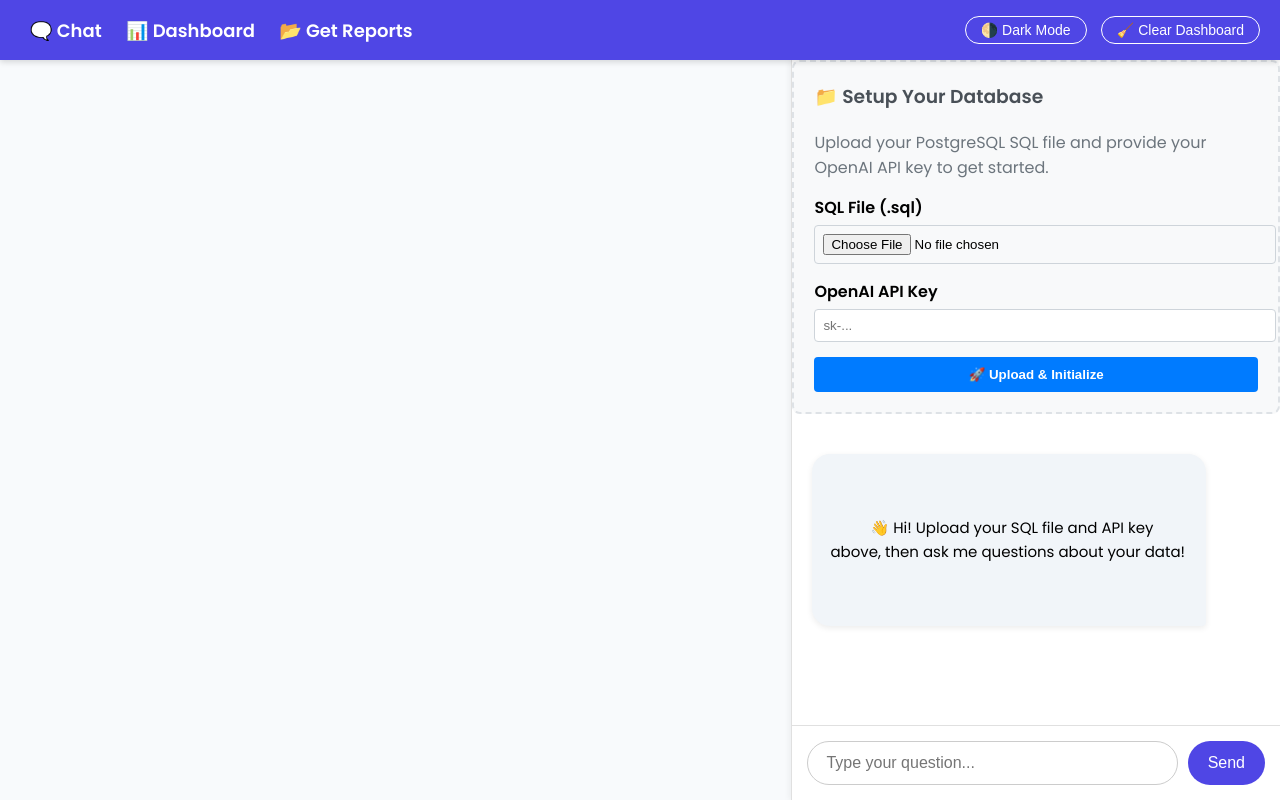
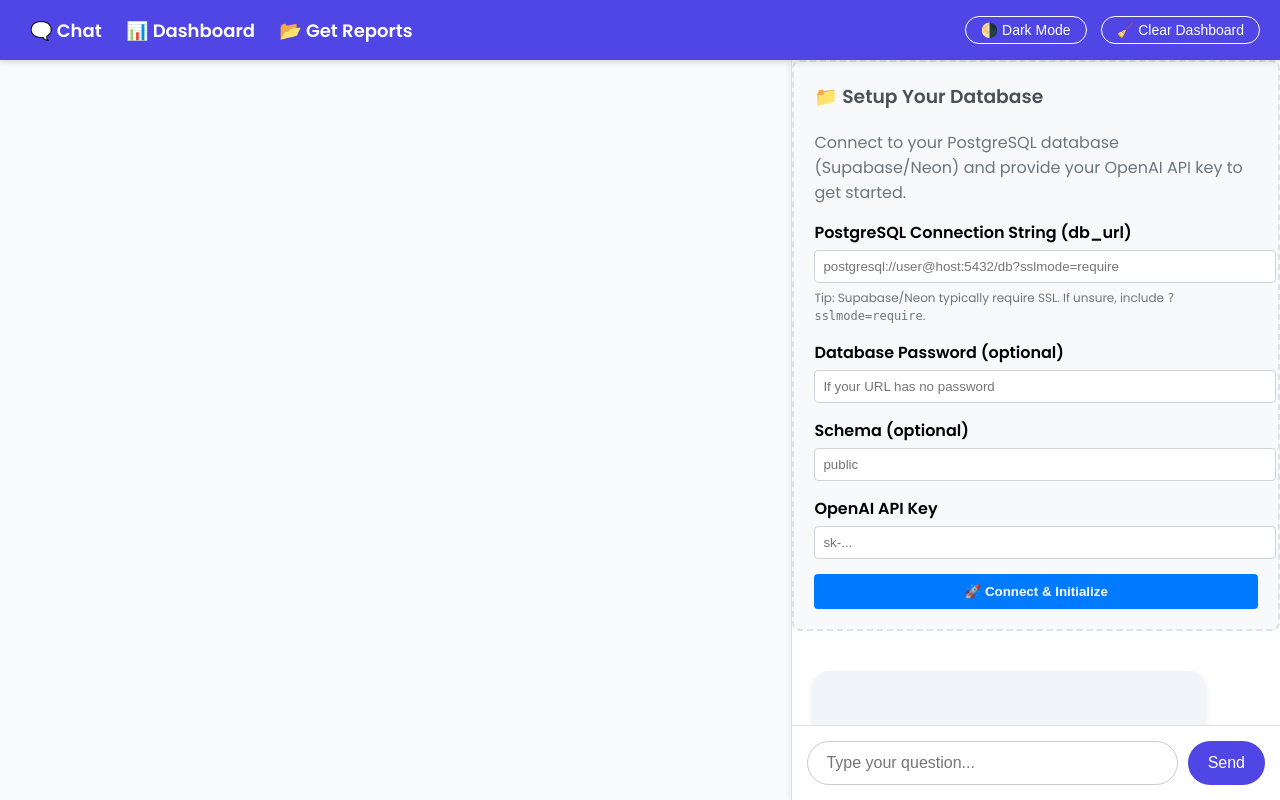
Before and after one commit to asaras2/Dynamic-Query-Visualization, a Flask app: page / in a window 1280 px wide. Run offline with Flask 3, Linux system fonts and the light colour scheme; some libraries are stand-ins or nearby versions.

Commit message:
added support for supabase and neon

```diff
--- a/app.py
+++ b/app.py
@@ -1,29 +1,14 @@
-from flask import Flask, render_template, request, jsonify, session, flash, redirect, url_for
+from flask import Flask, render_template, request, jsonify, session
 from dotenv import load_dotenv
 import os
 import urllib.parse
 import pandas as pd
-import re
 import uuid
 import sqlalchemy
-import tempfile
-import subprocess
-import shutil
-import psycopg2
-from psycopg2 import sql as pg_sql
-from werkzeug.utils import secure_filename
-from langchain_community.utilities.sql_database import SQLDatabase
-from langchain_community.tools import QuerySQLDatabaseTool
-from langchain_core.language_models.llms import LLM
-from typing import Optional, TypedDict, Any
-from pydantic import Field
-import plotly.graph_objects as go
-import plotly.express as px
-from langgraph.graph import StateGraph, END
-from langchain_core.messages import HumanMessage, AIMessage
-import kaleido
-import plotly.io as pio
-import imgkit
+from sqlalchemy import text
+from typing import Any, Optional
+
+from langchain_core.messages import HumanMessage
 
 from flask import send_from_directory
 
@@ -32,12 +17,10 @@ from agent.final_supervisor_agent_report import create_orchestrator
 app = Flask(__name__)
 app.secret_key = os.environ.get('FLASK_SECRET_KEY', 'dev-secret-change-in-production')
 app.config['UPLOAD_FOLDER'] = 'static/images'
-app.config['SQL_UPLOAD_FOLDER'] = 'uploads/sql'
 app.config['MAX_CONTENT_LENGTH'] = 50 * 1024 * 1024  # 50MB max file size
 
 # Create upload directories
 os.makedirs(app.config['UPLOAD_FOLDER'], exist_ok=True)
-os.makedirs(app.config['SQL_UPLOAD_FOLDER'], exist_ok=True)
 
 # In-memory storage for uploaded data (session-based)
 # In production, consider using Redis or database
@@ -54,102 +37,86 @@ def _default_agent_state():
         "report_states": [],
     }
 
-
-def _get_pg_admin_conninfo() -> dict:
-    """Return connection info for the *admin* database used to CREATE DATABASE."""
-    # Prefer a single URL in env.
-    admin_url = os.environ.get("POSTGRES_ADMIN_URL") or os.environ.get("PG_ADMIN_URL")
-    if admin_url:
-        parsed = urllib.parse.urlparse(admin_url)
-        if parsed.scheme not in ("postgres", "postgresql"):
-            raise ValueError("POSTGRES_ADMIN_URL must start with postgresql://")
-        return {
-            "host": parsed.hostname or "localhost",
-            "port": parsed.port or 5432,
-            "user": urllib.parse.unquote(parsed.username or "postgres"),
-            "password": urllib.parse.unquote(parsed.password or ""),
-            "dbname": (parsed.path.lstrip("/") or "postgres"),
-        }
-
-    # Fallback to discrete PG env vars.
-    return {
-        "host": os.environ.get("PGHOST", "localhost"),
-        "port": int(os.environ.get("PGPORT", "5432")),
-        "user": os.environ.get("PGUSER", "postgres"),
-        "password": os.environ.get("PGPASSWORD", ""),
-        "dbname": os.environ.get("PGDATABASE", "postgres"),
-    }
+def _normalize_postgres_url(db_url: str) -> str:
+    db_url = (db_url or "").strip()
+    if db_url.startswith("postgres://"):
+        return "postgresql://" + db_url[len("postgres://") :]
+    return db_url
 
 
-def _build_pg_url(conninfo: dict, *, dbname: str) -> str:
-    user = urllib.parse.quote(conninfo["user"])
-    password = urllib.parse.quote(conninfo.get("password", ""))
-    host = conninfo["host"]
-    port = conninfo["port"]
-    if password:
-        return f"postgresql://{user}:{password}@{host}:{port}/{dbname}"
-    return f"postgresql://{user}@{host}:{port}/{dbname}"
+def _get_allowed_db_host_suffixes() -> tuple[str, ...]:
+    """Return allowed hostname suffixes for user-provided db_url.
+
+    Defaults to common managed Postgres providers. Override with ALLOWED_DB_HOST_SUFFIXES.
+    """
+
+    raw = (os.environ.get("ALLOWED_DB_HOST_SUFFIXES") or "").strip()
+    if raw:
+        parts = [p.strip().lower() for p in raw.split(",") if p.strip()]
+        return tuple(parts)
+    return ("supabase.co", "neon.tech")
 
 
-def _create_database_if_missing(conninfo: dict, *, dbname: str) -> None:
-    """Create a Postgres database if it doesn't exist."""
-    conn = psycopg2.connect(
-        host=conninfo["host"],
-        port=conninfo["port"],
-        user=conninfo["user"],
-        password=conninfo.get("password", ""),
-        dbname=conninfo["dbname"],
-    )
-    try:
-        conn.autocommit = True
-        with conn.cursor() as cur:
-            cur.execute("SELECT 1 FROM pg_database WHERE datname = %s", (dbname,))
-            if cur.fetchone():
-                return
-            cur.execute(pg_sql.SQL("CREATE DATABASE {}" ).format(pg_sql.Identifier(dbname)))
-    finally:
-        conn.close()
+def _is_allowed_db_host(hostname: Optional[str]) -> bool:
+    if not hostname:
+        return False
+    host = hostname.lower().strip().rstrip(".")
+    # Allow local dev (Docker compose: db) explicitly.
+    if host in {"localhost", "127.0.0.1", "::1", "db"}:
+        return True
+    allowed_suffixes = _get_allowed_db_host_suffixes()
+    return any(host == s or host.endswith("." + s) for s in allowed_suffixes)
 
 
-def _import_sql(db_url: str, sql_file_path: str, *, conninfo: dict) -> None:
-    """Import a .sql file into the given db_url.
+def _apply_password_to_db_url(db_url: str, password: str) -> str:
+    """If db_url has a username but no password, inject the provided password."""
+    if not password:
+        return db_url
+    parsed = urllib.parse.urlparse(db_url)
+    if not parsed.username:
+        return db_url
+    if parsed.password:
+        return db_url
 
-    Prefers `psql` when available (handles most dumps). Falls back to a simple psycopg2 executor
-    which will NOT work for complex dumps (e.g., COPY ... FROM STDIN).
-    """
-    psql = shutil.which("psql")
-    if psql:
-        env = os.environ.copy()
-        if conninfo.get("password"):
-            env["PGPASSWORD"] = conninfo["password"]
+    user = urllib.parse.quote(parsed.username, safe="")
+    pwd = urllib.parse.quote(password, safe="")
+    host = parsed.hostname or ""
+    port = f":{parsed.port}" if parsed.port else ""
+    netloc = f"{user}:{pwd}@{host}{port}"
+    return urllib.parse.urlunparse(
+        (parsed.scheme, netloc, parsed.path, parsed.params, parsed.query, parsed.fragment)
+    )
 
-        proc = subprocess.run(
-            [psql, db_url, "-v", "ON_ERROR_STOP=1", "-f", sql_file_path],
-            capture_output=True,
-            text=True,
-            env=env,
-        )
-        if proc.returncode != 0:
-            stderr = (proc.stderr or "").strip()
-            raise RuntimeError(f"psql import failed: {stderr}")
-        return
-    else:
-        # error
-        raise RuntimeError("psql command not found. Please ensure psql is installed and in your PATH for SQL imports.")
 
-    # # Fallback: basic statement splitting for simple schema+inserts.
-    # with open(sql_file_path, "r", encoding="utf-8", errors="ignore") as f:
-    #     sql_text = f.read()
+def _ensure_sslmode_require(db_url: str) -> str:
+    parsed = urllib.parse.urlparse(db_url)
+    qs = urllib.parse.parse_qs(parsed.query, keep_blank_values=True)
+    if "sslmode" in {k.lower() for k in qs.keys()}:
+        return db_url
+    qs["sslmode"] = ["require"]
+    new_query = urllib.parse.urlencode(qs, doseq=True)
+    return urllib.parse.urlunparse(
+        (parsed.scheme, parsed.netloc, parsed.path, parsed.params, new_query, parsed.fragment)
+    )
 
-    # conn = psycopg2.connect(db_url)
-    # try:
-    #     with conn.cursor() as cur:
-    #         statements = [s.strip() for s in sql_text.split(";") if s.strip()]
-    #         for stmt in statements:
-    #             cur.execute(stmt)
-    #     conn.commit()
-    # finally:
-    #     conn.close()
+
+def _with_search_path(db_url: str, schema_name: str) -> str:
+    """Return db_url with Postgres search_path pinned to schema_name."""
+    parsed = urllib.parse.urlparse(db_url)
+    qs = urllib.parse.parse_qs(parsed.query, keep_blank_values=True)
+    # libpq/psycopg2: options='-c search_path=...'
+    qs["options"] = [f"-c search_path={schema_name}"]
+    new_query = urllib.parse.urlencode(qs, doseq=True)
+    return urllib.parse.urlunparse(
+        (parsed.scheme, parsed.netloc, parsed.path, parsed.params, new_query, parsed.fragment)
+    )
+
+
+def _validate_db_url(db_url: str) -> None:
+    """Connectivity check; raises on failure."""
+    engine = sqlalchemy.create_engine(db_url, pool_pre_ping=True)
+    with engine.connect() as conn:
+        conn.execute(text("SELECT 1"))
 
 def exec_code(python_code: str) -> Any:
     """Executes the provided Python code and returns the result."""
@@ -175,58 +142,74 @@ def exec_code(python_code: str) -> Any:
 
 @app.route('/upload', methods=['POST'])
 def upload_data():
-    """Handle SQL file and OpenAI API key upload."""
+    """Handle database connection + OpenAI API key upload."""
     try:
-        # Get uploaded files and form data
-        sql_file = request.files.get('sql_file')
+        # Get form data
         openai_api_key = request.form.get('openai_api_key', '').strip()
-
-        if not sql_file or not sql_file.filename:
-            return jsonify({'error': 'Please upload a SQL file'}), 400
+        db_url = request.form.get('db_url', '').strip()
+        db_password = request.form.get('db_password', '').strip()
+        schema_name = request.form.get('schema_name', '').strip() or None
 
         if not openai_api_key:
             return jsonify({'error': 'Please provide an OpenAI API key'}), 400
 
-        if not sql_file.filename.lower().endswith('.sql'):
-            return jsonify({'error': 'Please upload a .sql file'}), 400
+        if not db_url:
+            return jsonify({'error': 'Please provide a PostgreSQL connection string (db_url)'}), 400
+
+        db_url = _normalize_postgres_url(db_url)
+        parsed = urllib.parse.urlparse(db_url)
+        if parsed.scheme not in ("postgresql", "postgres"):
+            return jsonify({'error': 'Only PostgreSQL connection strings are supported (postgresql://...)'}), 400
+
+        if not _is_allowed_db_host(parsed.hostname):
+            return jsonify(
+                {
+                    'error': (
+                        'Database host is not allowed / Special characters in URL - please consider putting password below or encoding the url special chars. Use Supabase/Neon (or set ALLOWED_DB_HOST_SUFFIXES). '
+                        f'Got host: {parsed.hostname}'
+                    )
+                }
+            ), 400
+
+        # If user provided password separately, inject it when the URL has no password.
+        if db_password:
+            db_url = _apply_password_to_db_url(db_url, db_password)
+
+        if schema_name:
+            db_url = _with_search_path(db_url, schema_name)
 
         # Create session ID for this user
         session_id = str(uuid.uuid4())
         session['session_id'] = session_id
 
-        # Save SQL file to local storage
-        filename = secure_filename(sql_file.filename)
-        sql_file_path = os.path.join(app.config['SQL_UPLOAD_FOLDER'], f"{session_id}_{filename}")
-        sql_file.save(sql_file_path)
-
-        # Create a dedicated Postgres database for this upload and import the SQL into it
+        # Validate connectivity (try as-is, then retry with sslmode=require if needed)
         try:
-            conninfo = _get_pg_admin_conninfo()
-            safe_id = session_id.replace("-", "")
-            db_name = f"dqv_{safe_id}"[:63]
-            _create_database_if_missing(conninfo, dbname=db_name)
-            db_url = _build_pg_url(conninfo, dbname=db_name)
-            _import_sql(db_url, sql_file_path, conninfo=conninfo)
-        except Exception as e:
-            return jsonify(
-                {
-                    "error": (
-                        "Failed to initialize Postgres database from uploaded SQL. "
-                        "Ensure a Postgres server is running and POSTGRES_ADMIN_URL (or PGHOST/PGUSER/PGPASSWORD/...) is set. "
-                        f"Details: {str(e)}"
-                    )
-                }
-            ), 500
+            _validate_db_url(db_url)
+        except Exception:
+            try:
+                db_url_ssl = _ensure_sslmode_require(db_url)
+                _validate_db_url(db_url_ssl)
+                db_url = db_url_ssl
+            except Exception as e:
+                return jsonify(
+                    {
+                        'error': (
+                            'Could not connect to the provided database URL. '
+                            'If this is Supabase/Neon, ensure the user/password are correct and SSL is enabled '
+                            '(try adding ?sslmode=require). '
+                            f'Details: {str(e)}'
+                        )
+                    }
+                ), 400
 
         # Create custom orchestrator with user's API key + DB URL
-        user_orchestrator = create_orchestrator(openai_api_key, db_url=db_url)
+        user_orchestrator = create_orchestrator(openai_api_key, db_url=db_url, schema=schema_name)
 
         # Store user data in memory
         user_data_store[session_id] = {
-            'sql_file_path': sql_file_path,
             'openai_api_key': openai_api_key,
-            'db_name': db_name,
             'db_url': db_url,
+            'schema_name': schema_name,
             'orchestrator': user_orchestrator,
             'state': _default_agent_state(),
             'uploaded_at': pd.Timestamp.now()
@@ -249,7 +232,7 @@ def index():
         session_id = session.get('session_id')
         if not session_id or session_id not in user_data_store:
             return jsonify({
-                'error': 'Please upload your SQL file and API key first'
+                'error': 'Please connect your database and API key first'
             }), 400
 
         question = request.form['question']
@@ -274,7 +257,7 @@ def index():
             "answer": state["messages"][-1].content,
             "sql_query": state["sql_query"],
             "visualization": filename,
-            "data": state["df"].to_dict(orient="records")
+            "data": state["df"].to_dict(orient="records") if isinstance(state["df"], pd.DataFrame) else state["df"],
         }
 
         user_data_store[session_id]['state'] = state
@@ -309,4 +292,4 @@ def download_report(filename):
 
 
 if __name__ == '__main__':
-    app.run(debug=False, use_reloader=False)
+    app.run(port=3000, debug=False, use_reloader=False)
--- a/templates/chat.html
+++ b/templates/chat.html
@@ -34,12 +34,25 @@
     {% if not is_initialized %}
       <div id="upload-section" style="margin-bottom: 20px; padding: 20px; background: #f8f9fa; border-radius: 8px; border: 2px dashed #dee2e6;">
         <h3 style="margin-top: 0; color: #495057;">📁 Setup Your Database</h3>
-        <p style="color: #6c757d; margin-bottom: 15px;">Upload your PostgreSQL SQL file and provide your OpenAI API key to get started.</p>
+        <p style="color: #6c757d; margin-bottom: 15px;">Connect to your PostgreSQL database (Supabase/Neon) and provide your OpenAI API key to get started.</p>
 
         <form id="upload-form" enctype="multipart/form-data" style="display: flex; flex-direction: column; gap: 15px;">
           <div>
-            <label for="sql_file" style="display: block; margin-bottom: 5px; font-weight: 600;">SQL File (.sql)</label>
-            <input type="file" id="sql_file" name="sql_file" accept=".sql" required style="width: 100%; padding: 8px; border: 1px solid #ced4da; border-radius: 4px;">
+            <label for="db_url" style="display: block; margin-bottom: 5px; font-weight: 600;">PostgreSQL Connection String (db_url)</label>
+            <input type="text" id="db_url" name="db_url" placeholder="postgresql://user@host:5432/db?sslmode=require" required style="width: 100%; padding: 8px; border: 1px solid #ced4da; border-radius: 4px;">
+            <div style="margin-top: 6px; color: #6c757d; font-size: 12px;">
+              Tip: Supabase/Neon typically require SSL. If unsure, include <code>?sslmode=require</code>.
+            </div>
+          </div>
+
+          <div>
+            <label for="db_password" style="display: block; margin-bottom: 5px; font-weight: 600;">Database Password (optional)</label>
+            <input type="password" id="db_password" name="db_password" placeholder="If your URL has no password" style="width: 100%; padding: 8px; border: 1px solid #ced4da; border-radius: 4px;">
+          </div>
+
+          <div>
+            <label for="schema_name" style="display: block; margin-bottom: 5px; font-weight: 600;">Schema (optional)</label>
+            <input type="text" id="schema_name" name="schema_name" placeholder="public" style="width: 100%; padding: 8px; border: 1px solid #ced4da; border-radius: 4px;">
           </div>
 
           <div>
@@ -48,7 +61,7 @@
           </div>
 
           <button type="submit" style="background: #007bff; color: white; padding: 10px 20px; border: none; border-radius: 4px; cursor: pointer; font-weight: 600;">
-            🚀 Upload & Initialize
+            🚀 Connect & Initialize
           </button>
         </form>
 
@@ -61,7 +74,7 @@
         {% if is_initialized %}
           🎉 Welcome back! Ask me questions about your data.
         {% else %}
-          👋 Hi! Upload your SQL file and API key above, then ask me questions about your data!
+          👋 Hi! Connect your database and add your API key above, then ask me questions about your data!
         {% endif %}
       </div>
     </div>
@@ -211,19 +224,23 @@ if (uploadForm) uploadForm.addEventListener('submit', async (e) => {
   e.preventDefault();
 
   const formData = new FormData();
-  const sqlFile = document.getElementById('sql_file').files[0];
+  const dbUrl = document.getElementById('db_url').value;
+  const dbPassword = document.getElementById('db_password').value;
+  const schemaName = document.getElementById('schema_name').value;
   const apiKey = document.getElementById('openai_api_key').value;
 
-  if (!sqlFile || !apiKey) {
+  if (!dbUrl || !apiKey) {
     showUploadStatus('Please fill in all fields', 'error');
     return;
   }
 
-  formData.append('sql_file', sqlFile);
+  formData.append('db_url', dbUrl);
+  if (dbPassword) formData.append('db_password', dbPassword);
+  if (schemaName) formData.append('schema_name', schemaName);
   formData.append('openai_api_key', apiKey);
 
   try {
-    showUploadStatus('Uploading and initializing...', 'loading');
+    showUploadStatus('Connecting and initializing...', 'loading');
 
     const response = await fetch('/upload', {
       method: 'POST',
```
Also changed, not shown: agent/sql_react_agent.py (+45 -8 lines), README.md.
